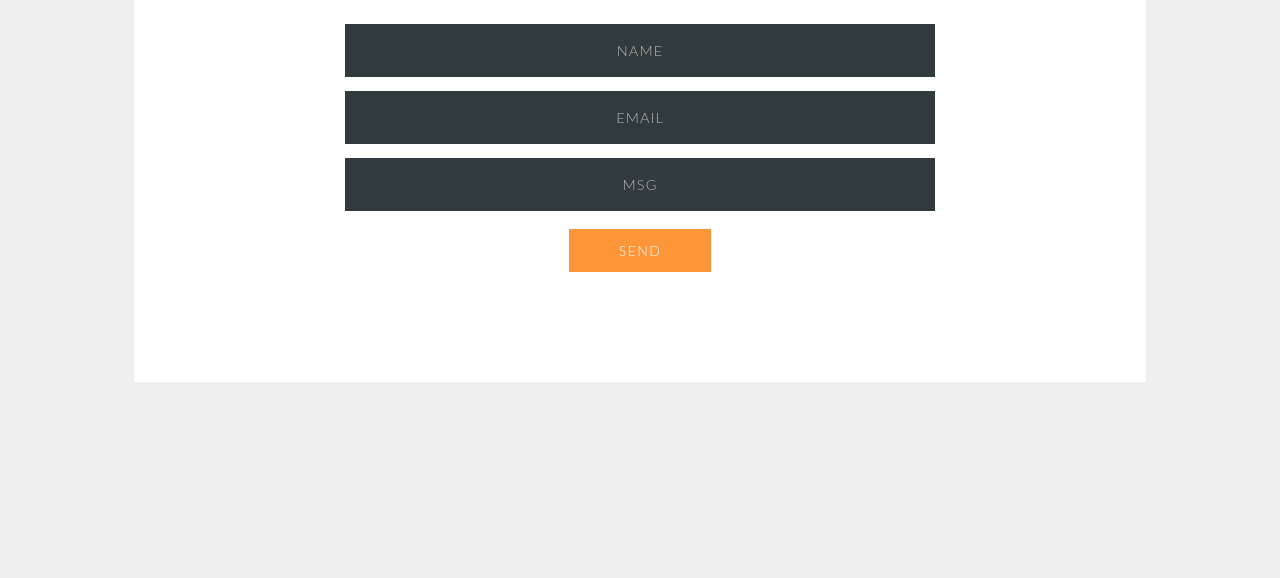
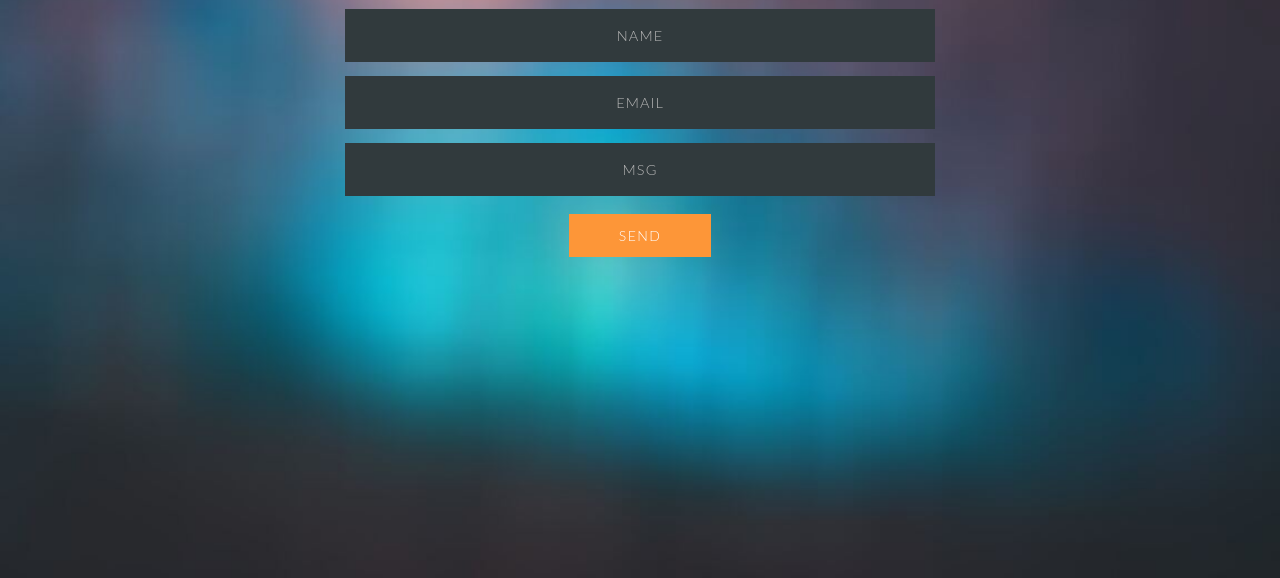
Before and after one commit to skshashankkumar41/skshashankkumar41.github.io, a plain HTML site: page contact_form/contact.html in a window 1280 px wide. Shown: the part 222-800 px from the top of the page. Drawn offline with nearby package versions, Linux system fonts and the light colour scheme.

Commit message:
updated background form

```diff
--- a/contact_form/static/css/style.css
+++ b/contact_form/static/css/style.css
@@ -9,7 +9,7 @@ body {
 body section {
 	background: white;
 	margin: 60px auto 120px;
-	border-top: 15px solid #313A3D;
+
 	text-align: center;
 	padding: 50px 0 110px;
 	width: 80%;
@@ -154,3 +154,17 @@ form input[type="submit"]:focus {
 	outline: none;
 	background: #cd6302;
 }
+
+body {
+    background: url("../../../static/body-back.jpg") ;
+    background-repeat: no-repeat;
+    background-attachment: fixed;
+    background-size: cover;
+  }
+
+body section {
+    background: url("../../../static/body-back.jpg") ;
+    background-repeat: no-repeat;
+    background-attachment: fixed;
+    background-size: cover;
+  }
```
